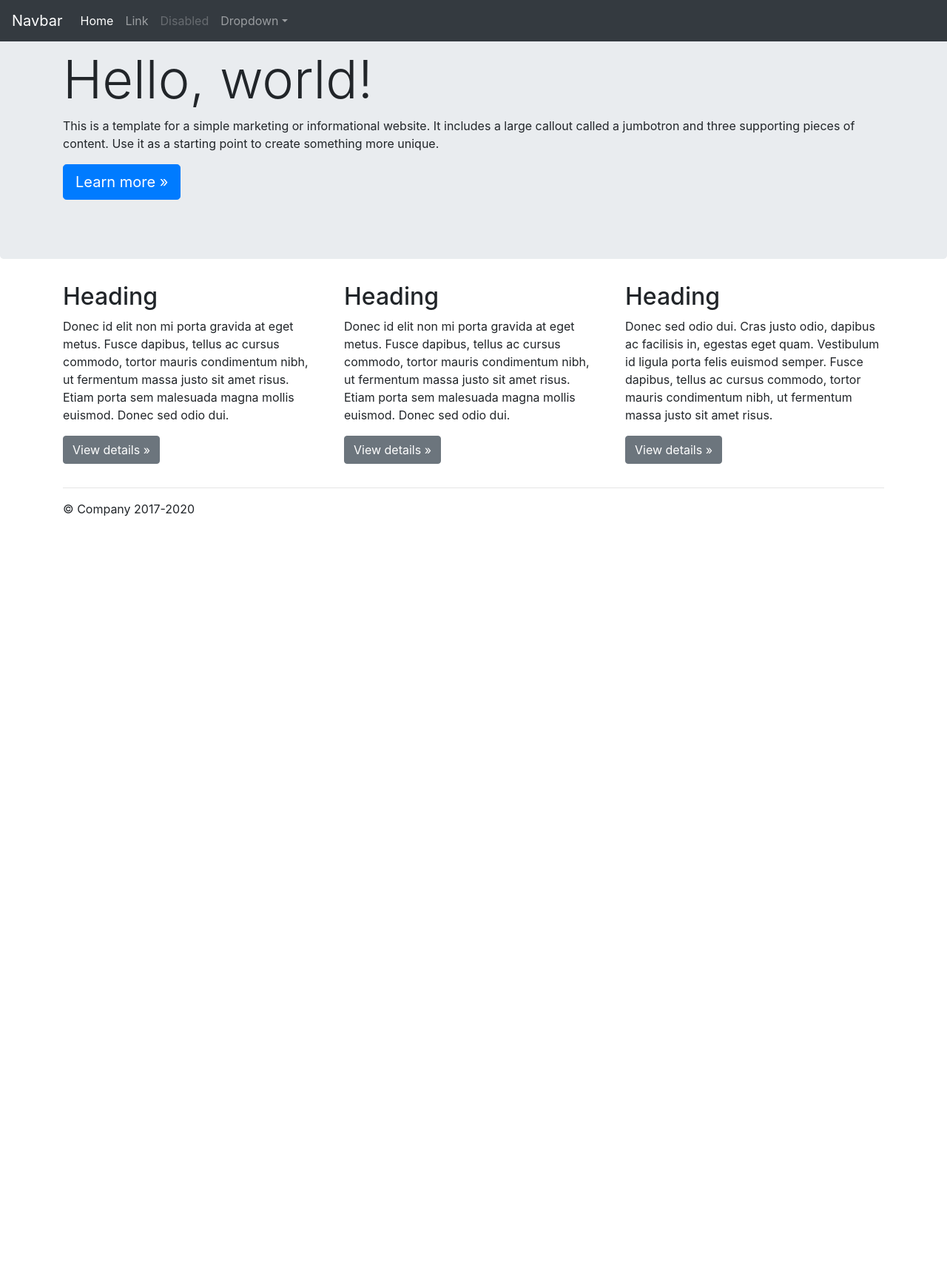
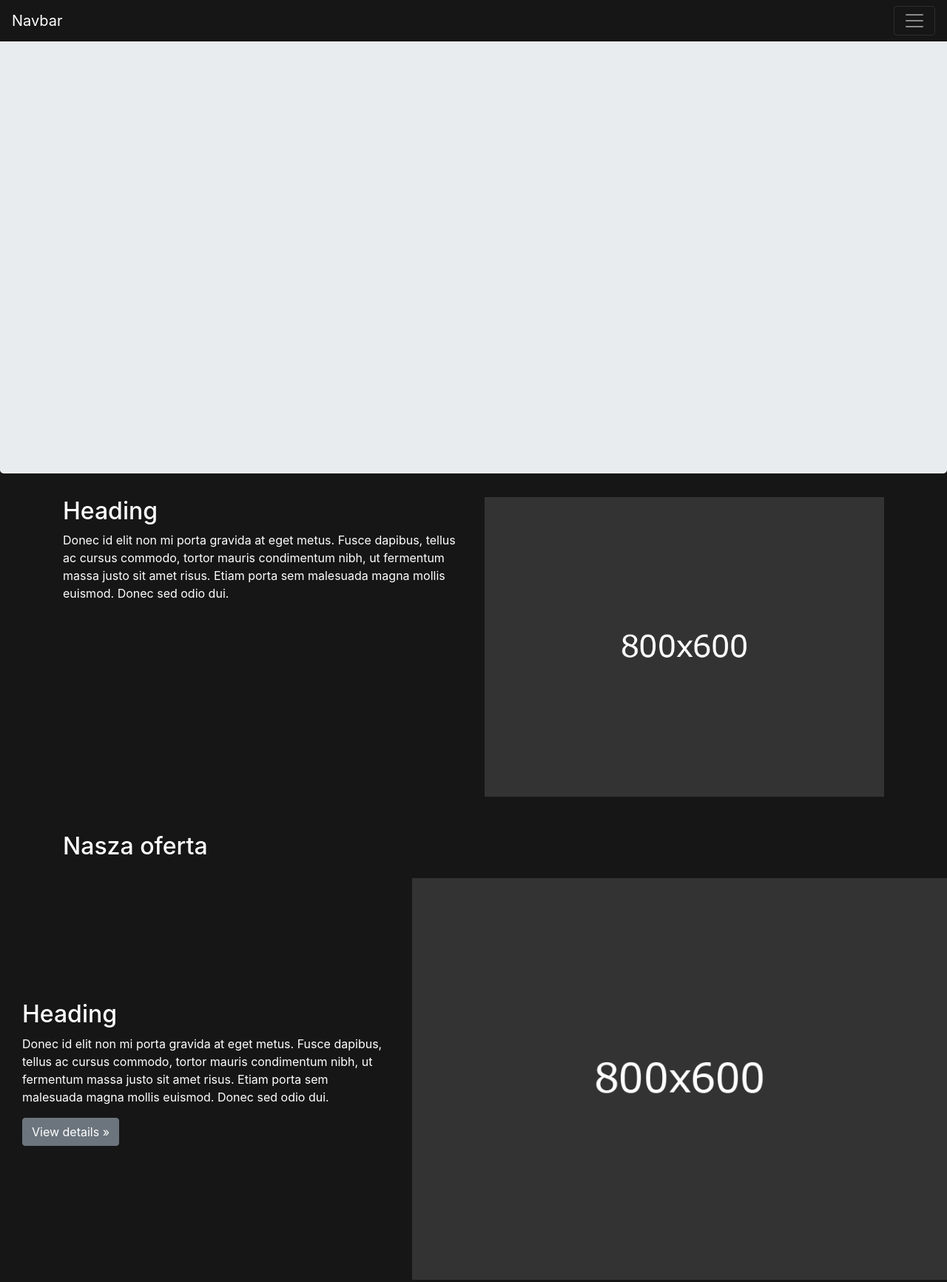
Before and after one commit to bronisMateusz/desko, a website: page index.html in a window 1280 px wide. Shown: the top 1733 px of the page at 74% size. Before the commit the page ends 800 px from the top, so only its background shows below. Drawn offline with Linux system fonts and the light colour scheme.

Commit message:
Fixed navbar, basic styled for offer section

```diff
--- a/css/custom.css
+++ b/css/custom.css
@@ -0,0 +1,21 @@
+body{
+    background-color: #161616;
+    color: #FFFFFF;
+}
+
+.navbar{
+    background-color: #161616;
+}
+
+.jumbotron{
+    height: 80vh;
+}
+
+.offer-container{
+    position: relative;
+    top: 0;
+    left: 0;
+    width: 90%;
+    height: 100%;
+    background-color: #1A1A1A;
+}
--- a/index.html
+++ b/index.html
@@ -5,20 +5,20 @@
         <link href="css/bootstrap.css" rel="stylesheet">
         <!--Custom CSS-->
         <link href="css/custom.css" rel="stylesheet">
+        <!--jQuery-->
+        <script src="js/jquery-3.5.1.js"></script>
         <!--Bootstrap JavaScript-->
         <script src="js/bootstrap.js"></script>
-        <!--jQuery-->
-        <script src="js/jquery.js"></script>
     </head>
     <body>
         <body>
-            <nav class="navbar navbar-expand-md navbar-dark fixed-top bg-dark">
+            <nav class="navbar navbar-dark fixed-top">
                 <a class="navbar-brand" href="#">Navbar</a>
                 <button class="navbar-toggler" type="button" data-toggle="collapse" data-target="#navbarsExampleDefault" aria-controls="navbarsExampleDefault" aria-expanded="false" aria-label="Toggle navigation">
                     <span class="navbar-toggler-icon"></span>
                 </button>
                 <div class="collapse navbar-collapse" id="navbarsExampleDefault">
-                    <ul class="navbar-nav mr-auto">
+                    <ul class="navbar-nav mr-auto align-items-center">
                         <li class="nav-item active">
                             <a class="nav-link" href="#">Home <span class="sr-only">(current)</span></a>
                         </li>
@@ -28,49 +28,65 @@
                         <li class="nav-item">
                             <a class="nav-link disabled" href="#" tabindex="-1" aria-disabled="true">Disabled</a>
                         </li>
-                        <li class="nav-item dropdown">
-                            <a class="nav-link dropdown-toggle" href="#" id="dropdown01" data-toggle="dropdown" aria-haspopup="true" aria-expanded="false">Dropdown</a>
-                            <div class="dropdown-menu" aria-labelledby="dropdown01">
-                                <a class="dropdown-item" href="#">Action</a>
-                                <a class="dropdown-item" href="#">Another action</a>
-                                <a class="dropdown-item" href="#">Something else here</a>
-                            </div>
-                        </li>
                     </ul>
                 </div>
             </nav>
             <main role="main">
                 <div class="jumbotron">
                     <div class="container">
-                        <h1 class="display-3">Hello, world!</h1>
-                        <p>This is a template for a simple marketing or informational website. It includes a large callout called a jumbotron and three supporting pieces of content. Use it as a starting point to create something more unique.</p>
-                        <p><a class="btn btn-primary btn-lg" href="#" role="button">Learn more &raquo;</a></p>
+                        <jdoc:include type="modules" name="jumbotron" />
                     </div>
                 </div>
-                <div class="container">
-                <!-- Example row of columns -->
+                <div class="container mb-5">
                     <div class="row">
-                        <div class="col-md-4">
+                        <div class="col-md-6">
+                            <h2>Heading</h2>
+                            <p class="">Donec id elit non mi porta gravida at eget metus. Fusce dapibus, tellus ac cursus commodo, tortor mauris condimentum nibh, ut fermentum massa justo sit amet risus. Etiam porta sem malesuada magna mollis euismod. Donec sed odio dui. </p>
+                        </div>
+                        <div class="col-md-6">
+                            <img src="template_preview.png" class="img-fluid">
+                        </div>
+                    </div>
+                </div>
+                <div class="offer-container"></div>
+                <h2 class="container mb-4">Nasza oferta</h2>
+                <div class="container-fluid">
+                    <div class="row">
+                        <div class="col-12 mb-5 pr-md-0 d-md-flex">
+                            <div class="col-md-5 d-flex flex-column justify-content-center">
+                                <h2>Heading</h2>
+                                <p class="">Donec id elit non mi porta gravida at eget metus. Fusce dapibus, tellus ac cursus commodo, tortor mauris condimentum nibh, ut fermentum massa justo sit amet risus. Etiam porta sem malesuada magna mollis euismod. Donec sed odio dui. </p>
+                                <p><a class="btn btn-secondary" href="#" role="button">View details &raquo;</a></p>
+                            </div>
+                            <div class="col-md-7 pr-md-0">
+                                <img src="template_preview.png" class="img-fluid">
+                            </div>
+                        </div>
+                        <div class="col-12 mb-5 pl-md-0 d-md-flex">
+                            <div class="col-md-7 pl-md-0">
+                                <img src="template_preview.png" class="img-fluid">
+                            </div>
+                            <div class="col-md-5 d-flex flex-column justify-content-center">
                                 <h2>Heading</h2>
                                 <p>Donec id elit non mi porta gravida at eget metus. Fusce dapibus, tellus ac cursus commodo, tortor mauris condimentum nibh, ut fermentum massa justo sit amet risus. Etiam porta sem malesuada magna mollis euismod. Donec sed odio dui. </p>
                                 <p><a class="btn btn-secondary" href="#" role="button">View details &raquo;</a></p>
                             </div>
-                        <div class="col-md-4">
+                        </div>
+                        <div class="col-12 mb-5 pr-md-0 d-md-flex">
+                            <div class="col-md-5 d-flex flex-column justify-content-center">
                                 <h2>Heading</h2>
                                 <p>Donec id elit non mi porta gravida at eget metus. Fusce dapibus, tellus ac cursus commodo, tortor mauris condimentum nibh, ut fermentum massa justo sit amet risus. Etiam porta sem malesuada magna mollis euismod. Donec sed odio dui. </p>
                                 <p><a class="btn btn-secondary" href="#" role="button">View details &raquo;</a></p>
                             </div>
-                        <div class="col-md-4">
-                            <h2>Heading</h2>
-                            <p>Donec sed odio dui. Cras justo odio, dapibus ac facilisis in, egestas eget quam. Vestibulum id ligula porta felis euismod semper. Fusce dapibus, tellus ac cursus commodo, tortor mauris condimentum nibh, ut fermentum massa justo sit amet risus.</p>
-                            <p><a class="btn btn-secondary" href="#" role="button">View details &raquo;</a></p>
+                            <div class="col-md-7 pr-md-0">
+                                <img src="template_preview.png" class="img-fluid">
                             </div>
                         </div>
-                    <hr>
-                </div> <!-- /container -->
+                    </div>
+                </div>
             </main>
         <footer class="container">
-            <p>&copy; Company 2017-2020</p>
+            <!-- Footer -->
         </footer>
     </body>
 </html>
```
Also changed, not shown: js/jquery-3.5.1.js (renamed from js/jquery.js). Lines whose indentation alone changed are shown as unchanged.
